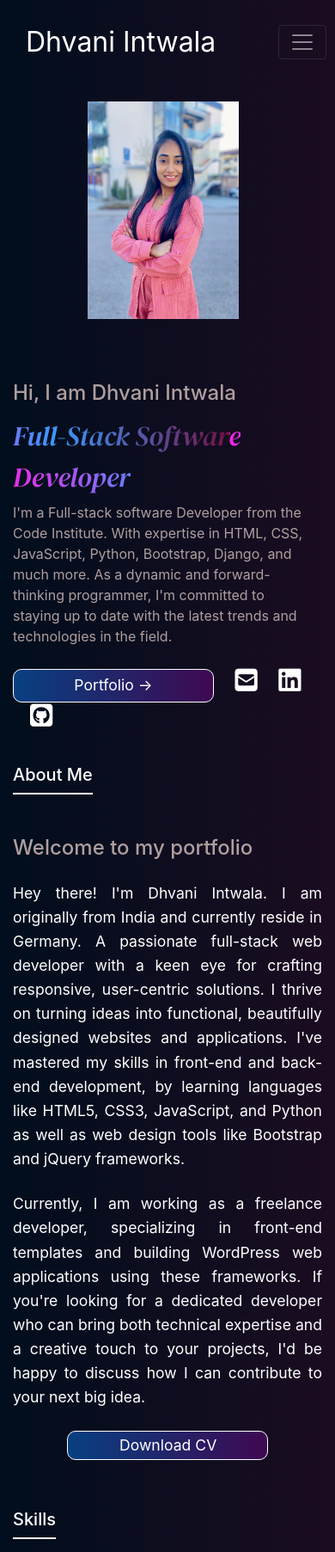
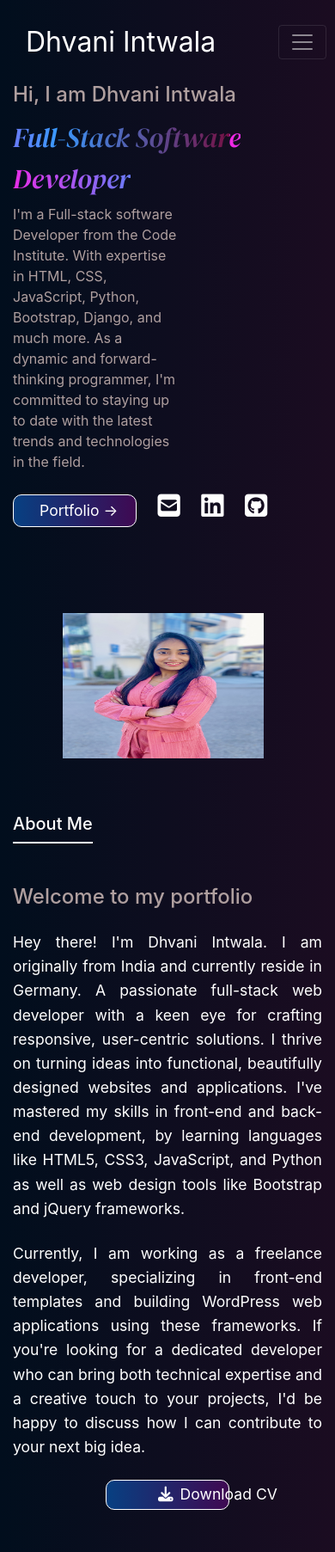
Before and after one commit to Dhvani-intwala/portfolio, a Django app: page / in a window 390 px wide. Shown: the top 1805 px of the page at 86% size. Run offline with Django 5.2, Linux system fonts and the light colour scheme; some libraries are stand-ins or nearby versions.

Commit message:
Add media for mediam device

```diff
--- a/home/templates/home/index.html
+++ b/home/templates/home/index.html
@@ -41,7 +41,7 @@
                 <h2 class="text-color overflow-hidden mb-4 about-line">Welcome to my portfolio</h2>
                 <p class="text-justify mb-4">Hey there! I'm Dhvani Intwala. I am originally from India and currently reside in Germany. A passionate full-stack web developer with a keen eye for crafting responsive, user-centric solutions. I thrive on turning ideas into functional, beautifully designed websites and applications. I've mastered my skills in front-end and back-end development, by learning languages like HTML5, CSS3, JavaScript, and Python as well as web design tools like Bootstrap and jQuery frameworks.</p>
                 <p class="text-justify mb-4">Currently, I am working as a freelance developer, specializing in front-end templates and building WordPress web applications using these frameworks. If you're looking for a dedicated developer who can bring both technical expertise and a creative touch to your projects, I'd be happy to discuss how I can contribute to your next big idea.</p>
-                <a href="lebenslauf.pdf" download="lebenslauf" class="btn cv-btn button">Download CV</a>
+                <a href="lebenslauf.pdf" download="lebenslauf" class="btn cv-btn button"><i class="fa fa-download mr-2"></i>Download CV</a>
             </div>
         </div>
     </div>
@@ -101,7 +101,7 @@
         <h4 class="mb-4 overflow-hidden">Check out some of my work</h4>
         <p class="w-75 mb-5">Following projects showcases my skills and experience through real-world examples of my work. Each project is briefly described with links to code repositories and live demos in it. It reflects my ability to solve complex problems, work with different technologies, and manage projects effectively.</p>
         <div class="row mb-5 mt-2">
-            <div class="col-xs-12 col-sm-4 mb-4">
+            <div class="col-12 col-sm-6 col-md-4 mb-4">
                 <div class="card">
                     <a href="https://dhvani-intwala.github.io/India-Independence/" target="_blank" class="livelink">
                         <img src="{% static 'images/project1.png'%}" alt="History of india" class="project-img">
@@ -114,20 +114,20 @@
                     </div>
                 </div>
             </div>
-            <div class="col-xs-12 col-sm-4 mb-4">
+            <div class="col-12 col-sm-6 col-md-4 mb-4">
                 <div class="card ">
                     <a href="https://dhvani-intwala.github.io/Disney-Quiz/" target="_blank" class="livelink">
                         <img src="{% static 'images/project2.png'%}" alt="History of india" class="project-img">
                     </a>
                     <div class="mt-4">
-                        <p>This is an quiz website which was made using HTML, CSS, JavaScript. </p>
+                        <p>This is an quiz website which was made using only HTML, CSS, JavaScript. </p>
                         <br>
                         <a href="https://dhvani-intwala.github.io/Disney-Quiz/" target="_blank"><i class="fa fa-globe fa-2x"></i></a>
                         <a href="https://github.com/Dhvani-intwala/Disney-Quiz" target="_blank"><i class="fa fa-github-square fa-2x"></i></a>
                     </div>
                 </div>
             </div>
-            <div class="col-xs-12 col-sm-4 mb-4">
+            <div class="col-12 col-sm-6 col-md-4 mb-4">
                 <div class="card">
                     <a href="https://cafe-beats.herokuapp.com/" target="_blank" class="livelink">
                         <img src="{% static 'images/project3.png'%}" alt="History of india" class="project-img">
@@ -140,7 +140,7 @@
                     </div>
                 </div>
             </div>
-            <div class="col-xs-12 col-sm-4 mb-4">
+            <div class="col-12 col-sm-6 col-md-4 mb-4">
                 <div class="card">
                     <a href="https://spice-villa-c8a666e63481.herokuapp.com/" target="_blank" class="livelink">
                         <img src="{% static 'images/project4.png'%}" target="_blank" alt="" class="project-img">
@@ -153,7 +153,7 @@
                     </div>
                 </div>
             </div>
-            <div class="col-xs-12 col-sm-4 mb-4">
+            <div class="col-12 col-sm-6 col-md-4 mb-4">
                 <div class="card">
                     <a href="https://my-books-store-6b01a57c6bd1.herokuapp.com/" target="_blank" class="livelink">
                         <img src="{% static 'images/project5.jpg'%}" alt="" class="project-img">
@@ -169,6 +169,8 @@
         </div>
     </div>
 </div>
+
+<!-- CONTACT PAGE -->
 <div class="container contact mb-5" id="contact">
     <h2 class="title mb-2">Contact Me</h2>
     <h5 class="overflow-hidden mb-5">Submit the form below to get in touch with me</h5>
--- a/static/css/style.css
+++ b/static/css/style.css
@@ -360,6 +360,27 @@
     }
 }
 
-@media (max-width: 767px) {
+@media (max-width: 768px) {
+    .img-fluid{
+        width: 60vw;
+        height: 20vh;
+        margin-top: 100px;
+    }
+    .order-md-1 {
+        order: 1;
+    }
+    .order-md-2 {
+        order: 2;
+    }
+    .text-about p{
+        width:50vw !important;
+    }
+    .button{
+        width: 40%;
+    }
+    #contact-form{
+        width: 60vw;
+        margin: auto;
+    }
 
 }
```
